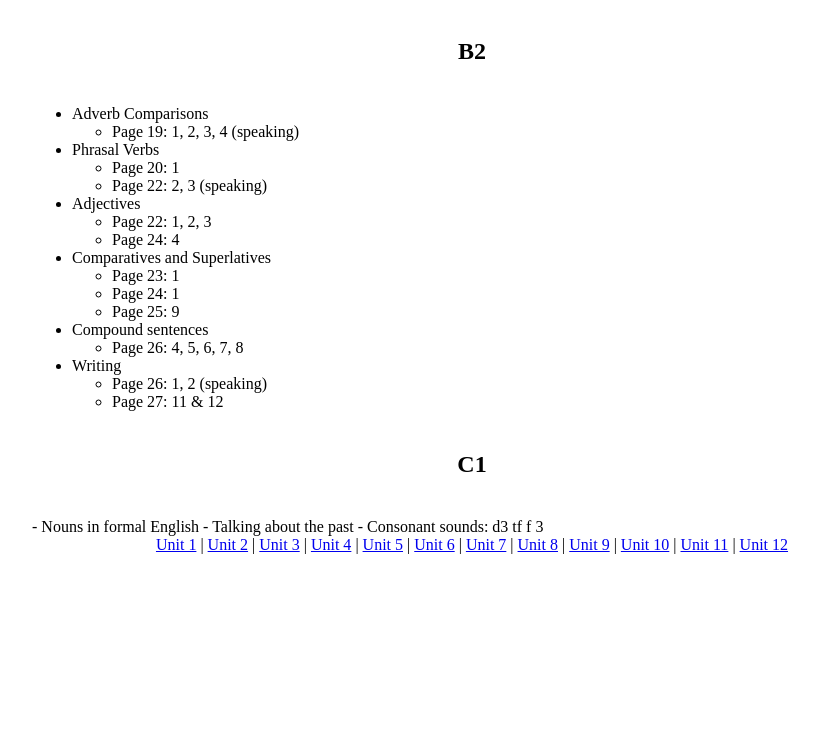
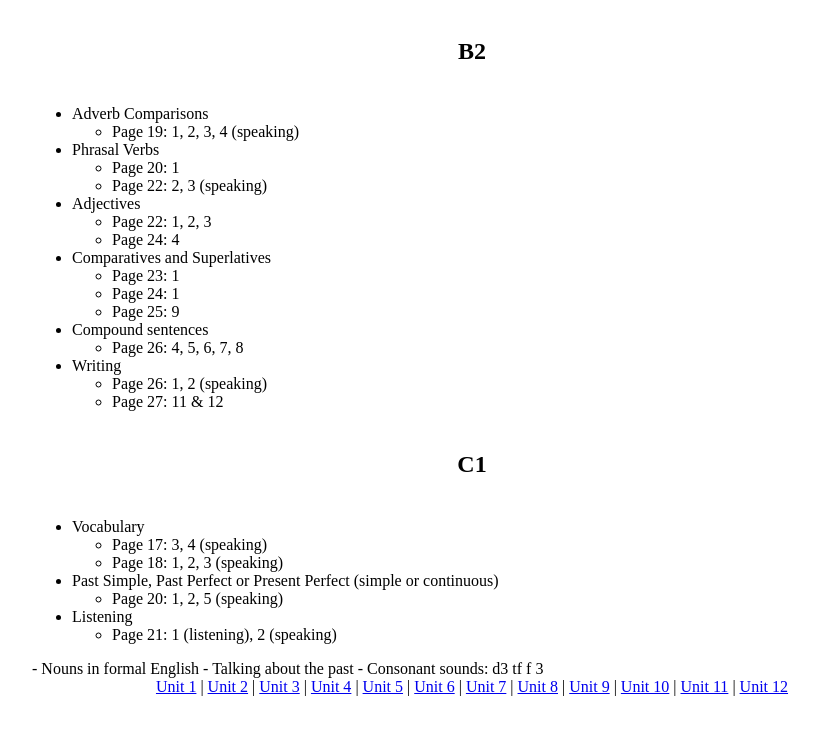
Before and after one commit to sirentusk/teaching, a plain HTML site: page cambridge2.html in a window 1280 px wide. Shown: the part 280-1014 px from the top of the page, without its empty margins (168-987 px from the left). Drawn offline with Linux system fonts and the light colour scheme.

Commit message:
Update cambridge2.html

```diff
--- a/cambridge2.html
+++ b/cambridge2.html
@@ -44,6 +44,22 @@
               </ul>
       </ul>
       <h2>C1</h2>
+      <ul>
+          <li>Vocabulary</li>
+          <ul>
+              <li>Page 17: 3, 4 (speaking)</li>
+              <li>Page 18: 1, 2, 3 (speaking)</li>
+          </ul>
+          <li>Past Simple, Past Perfect or Present Perfect (simple or continuous)</li>
+          <ul>
+              <li>Page 20: 1, 2, 5 (speaking)</li>
+          </ul>
+          <li>Listening</li>
+          <ul>
+              <li>Page 21: 1 (listening), 2 (speaking)</li>
+          </ul>
+          </ul>
+      </ul>
       - Nouns in formal English
       - Talking about the past
       - Consonant sounds: d3 tf f 3
```
